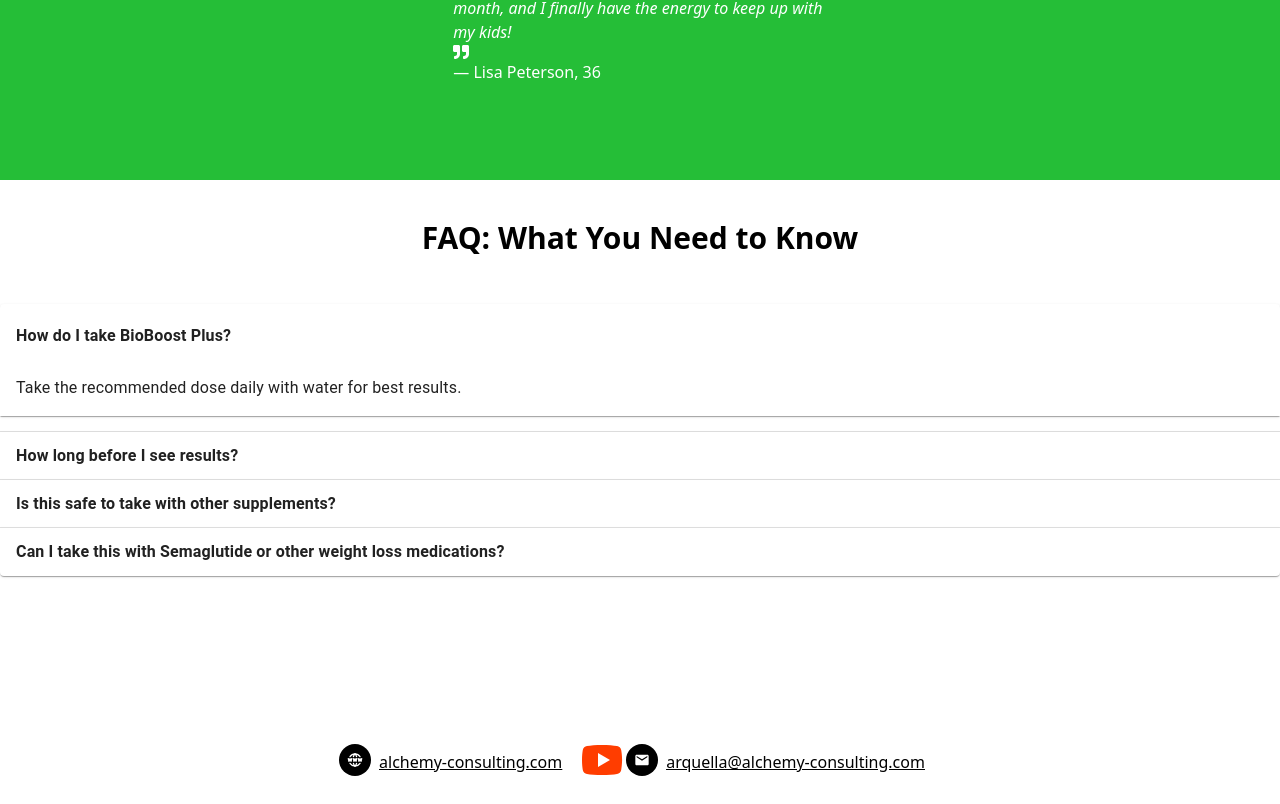
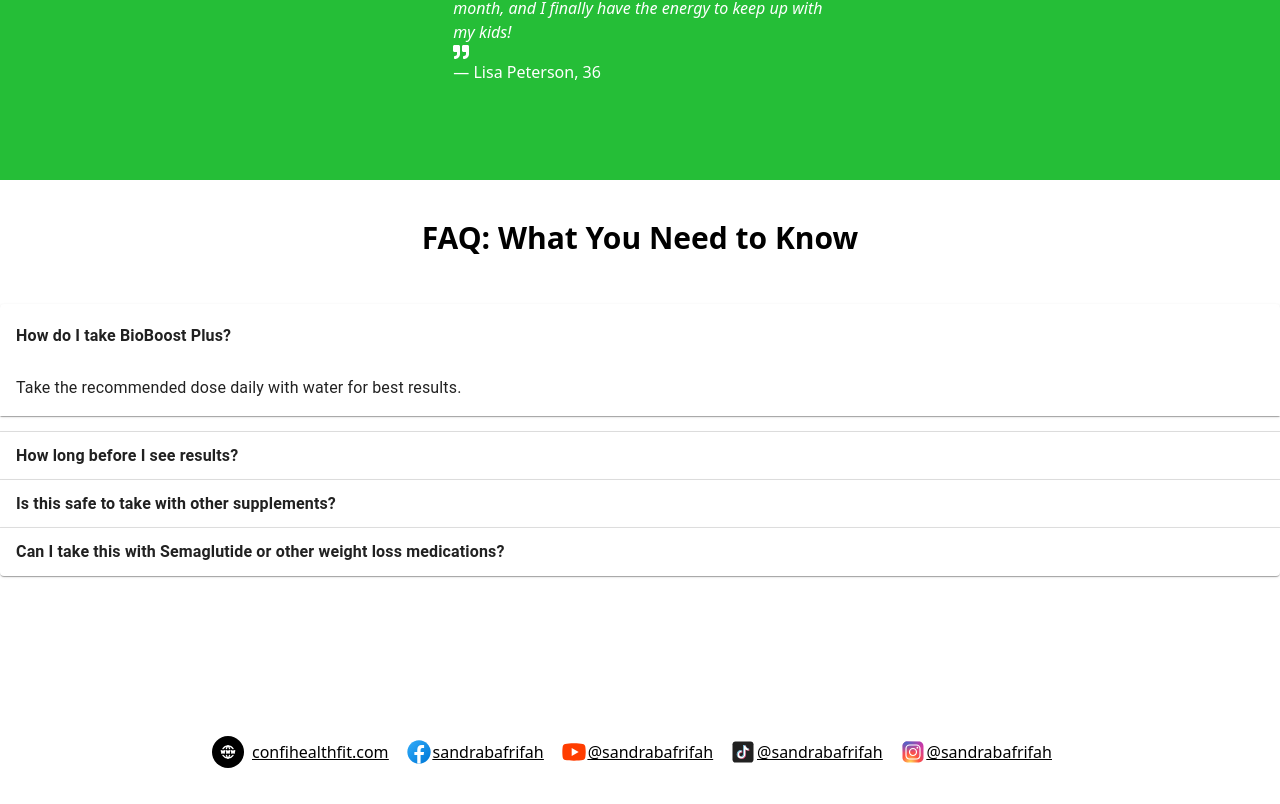
Before and after one commit to StormGear/fitness-landing-page, a React (Vite) app: page / in a window 1280 px wide. Shown: the part 3540-4344 px from the top of the page. Built offline with nearby package versions, Linux system fonts and the light colour scheme; some icons are missing.

Commit message:
adding social media

```diff
--- a/src/components/Footer.jsx
+++ b/src/components/Footer.jsx
@@ -4,6 +4,9 @@
 import { FaPhoneAlt } from "react-icons/fa";
 import { MdEmail } from "react-icons/md";
 import youtube from '../assets/youtube.svg';
+import facebook from '../assets/facebook.svg';
+import instagram from '../assets/instagram.svg';
+import tiktok from '../assets/tiktok.svg';
 
 const Footer = () => {
   return (
@@ -12,18 +15,40 @@
       {/* Footer */}
       <footer id="footer" className="bg-white text-black pt-40 pb-5">
         <div className="container mx-auto px-6 text-center flex flex-col md:flex-row items-center justify-center">
-          <p className='flex items-baseline mr-4'>
+          <p className='flex items-center mr-4'>
           <div className='rounded-full bg-black h-8 w-8 flex items-center justify-center mr-2'>
           <TbWorldWww className='text-white' />
             </div>
-         <span className="underline cursor-pointer"><a href="https://alchemy-consulting.com/" target='_blank'>alchemy-consulting.com</a></span></p>
-         <img src={youtube} alt="" />
-          <p className='flex items-baseline mr-4'>
-          <div className='rounded-full bg-black h-8 w-8 flex items-center justify-center mr-2 my-1'>
-                <MdEmail className='text-white' />
-            </div>
+         <span className="underline cursor-pointer"><a href="https://www.confihealthfit.com
+" target='_blank'>confihealthfit.com</a></span></p>
+
+          <p className='flex items-center mr-4'>
+         <img src={facebook} alt="" className='h-7 w-7 '/>
             <span className="underline cursor-pointer">
-            <a href="mailto:arquella@alchemy-consulting.com">arquella@alchemy-consulting.com</a></span></p>
+            <a href="https://www.facebook.com/sandrabafrifah/" target='_blank'>sandrabafrifah</a></span>
+            </p>
+
+          <p className='flex items-center mr-4'>
+          <img src={youtube} alt="" className='h-7 w-7 '/>
+
+            <span className="underline cursor-pointer">
+            <a href="https://www.youtube.com/@sandrabafrifah">@sandrabafrifah</a></span>
+            </p>
+
+          <p className='flex items-center mr-4'>
+          <img src={tiktok} alt="" className='h-7 w-7 ' />
+
+            <span className="underline cursor-pointer">
+            <a href="https://www.tiktok.com/@sandrabafrifah">@sandrabafrifah</a></span>
+            </p>
+
+          <p className='flex items-center mr-4'>
+          <img src={instagram} alt="" className='h-7 w-7' />
+
+            <span className="underline cursor-pointer">
+            <a href="https://www.instagram.com/sandrabafrifah/
+">@sandrabafrifah</a></span>
+            </p>
         </div>
       </footer>
     </div>
```
